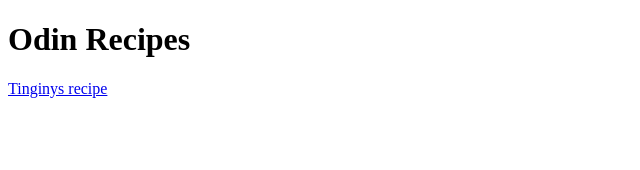
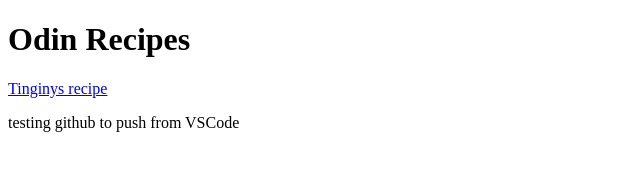
Before and after one commit to Thaddeus404/first_javasc, a plain HTML site: page index.html in a window 1280 px wide. Shown: the whole page, without its empty margins (0-640 px from the left). Drawn offline with Linux system fonts and the light colour scheme.

Commit message:
checking if i can push from remote repository

```diff
--- a/index.html
+++ b/index.html
@@ -8,5 +8,6 @@
 <body>
     <h1>Odin Recipes</h1>
     <a href="recipes/tinginys.html">Tinginys recipe</a>
+    <p>testing github to push from VSCode</p>
 </body>
 </html>
```
